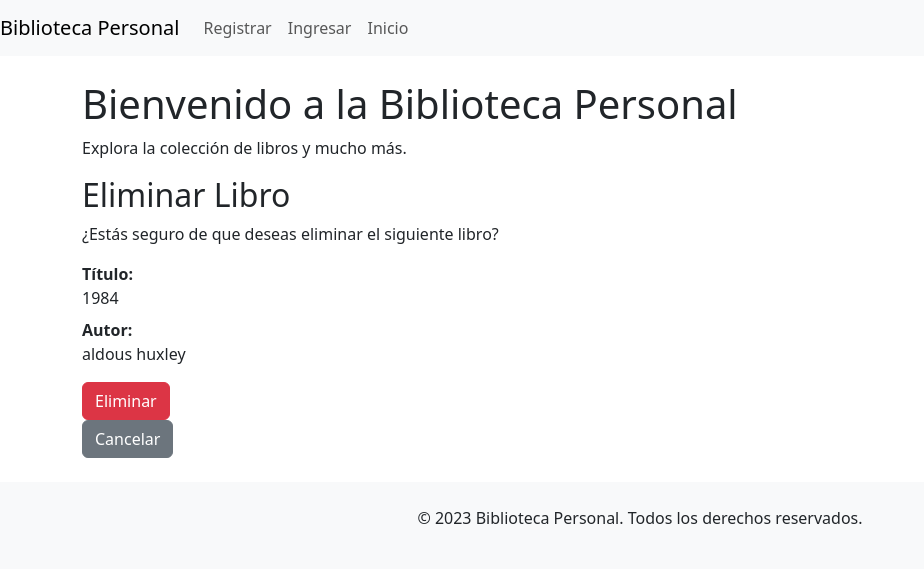
After one commit to ezecodo/Entrega1-Angeloni, a Django app: page /libros/libros/eliminar/1/ in a window 1280 px wide. The commit adds this page. Shown: the top 569 px of the page, without its empty margins (0-924 px from the left). Run offline with Django 4.2, Linux system fonts and the light colour scheme; data comes from the database, SQL or seed files in the repository; both versions use the stored data as it was after the commit; some libraries are stand-ins or nearby versions.

```diff
--- a/libros/models.py
+++ b/libros/models.py
@@ -1,4 +1,5 @@
 from django.db import models
+from django.contrib.auth.models import User
 
 class Libro(models.Model):
     titulo = models.CharField(max_length=255)
--- a/libros/templates/libros/editar_libro.html
+++ b/libros/templates/libros/editar_libro.html
@@ -1,6 +1,6 @@
 {% extends 'inicio/homepage.html' %} {% block content %}
 <h2>Editar Libro</h2>
-<form method="post">
+<form method="post" enctype="multipart/form-data">
   {% csrf_token %} {{ form.as_p }}
   <button type="submit" class="btn btn-primary">Guardar Cambios</button>
 </form>
--- /dev/null
+++ b/libros/templates/libros/eliminar_libro.html
@@ -0,0 +1,16 @@
+{% extends 'inicio/homepage.html' %} {% block content %}
+<h2>Eliminar Libro</h2>
+<p>¿Estás seguro de que deseas eliminar el siguiente libro?</p>
+<dl>
+  <dt>Título:</dt>
+  <dd>{{ libro.titulo }}</dd>
+  <dt>Autor:</dt>
+  <dd>{{ libro.autor }}</dd>
+  <!-- Agrega más campos según tu modelo de datos -->
+</dl>
+<form method="post">
+  {% csrf_token %}
+  <button type="submit" class="btn btn-danger">Eliminar</button>
+</form>
+<a href="{% url 'lista_libros' %}" class="btn btn-secondary">Cancelar</a>
+{% endblock %}
--- a/libros/urls.py
+++ b/libros/urls.py
@@ -5,6 +5,7 @@ urlpatterns = [
     path('ingresar_libro/', views.ingresar_libro, name='ingresar_libro'),
     path('lista_libros/', views.lista_libros, name='lista_libros'),
     path('editar/<int:libro_id>/', views.editar_libro, name='editar_libro'),
+    path('libros/eliminar/<int:libro_id>/', views.eliminar_libro, name='eliminar_libro'),
 
 
 ]
--- a/libros/views.py
+++ b/libros/views.py
@@ -13,13 +13,12 @@ from django.contrib.auth.decorators import login_required
 @login_required
 def ingresar_libro(request):
     if request.method == 'POST':
-        form = LibroForm(request.POST)
+        form = LibroForm(request.POST, request.FILES)
         if form.is_valid():
             titulo = form.cleaned_data['titulo']
             autor = form.cleaned_data['autor']
             if not Libro.objects.filter(titulo=titulo, autor=autor).exists():
                 form.save()
-
                 return redirect('homepage')
             else:
                 form.add_error('titulo', 'Este libro ya existe en la biblioteca.')
@@ -39,7 +38,7 @@ def editar_libro(request, libro_id):
     libro = get_object_or_404(Libro, pk=libro_id)
 
     if request.method == 'POST':
-        form = LibroForm(request.POST, instance=libro)
+        form = LibroForm(request.POST, request.FILES, instance=libro)
         if form.is_valid():
             form.save()
             return redirect('lista_libros')
@@ -47,3 +46,14 @@ def editar_libro(request, libro_id):
         form = LibroForm(instance=libro)
 
     return render(request, 'libros/editar_libro.html', {'form': form, 'libro': libro})
+
+
+
+def eliminar_libro(request, libro_id):
+    libro = get_object_or_404(Libro, id=libro_id)
+
+    if request.method == 'POST':
+        libro.delete()
+        return redirect('lista_libros')
+
+    return render(request, 'libros/eliminar_libro.html', {'libro': libro})
```
Also changed, not shown: libros/templates/libros/lista_libros.html (+30 -7 lines), db.sqlite3, media/libros/1.jpg (added), media/libros/1984.jpg (added), media/libros/2.jpg (added), media/libros/5.jpg (added), media/libros/6.jpg (added), media/libros/don_quijote.jpg (added), media/libros/don_quijote_YBq2xwA.jpg (added), static/placeholder.jpg (added).
